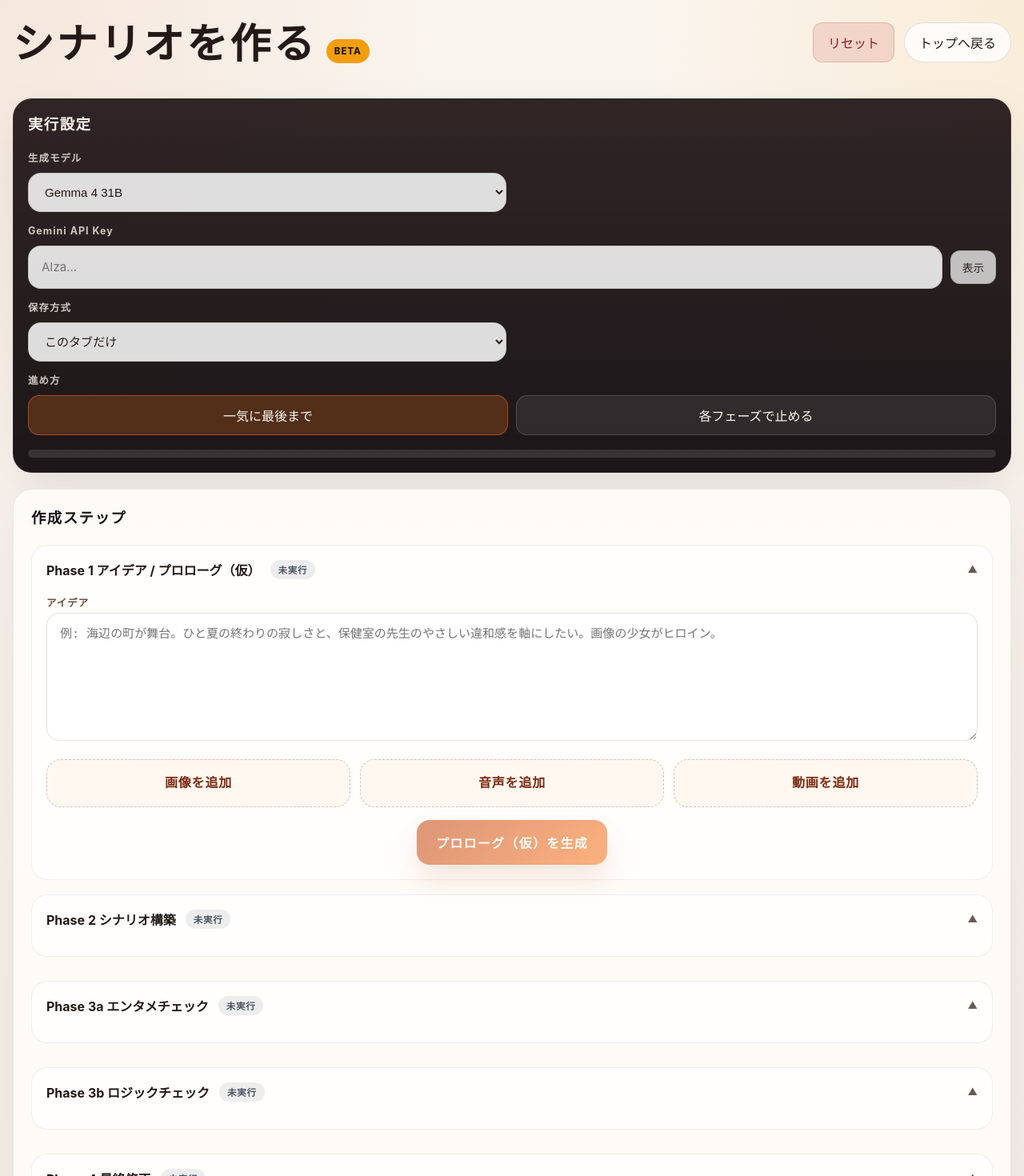
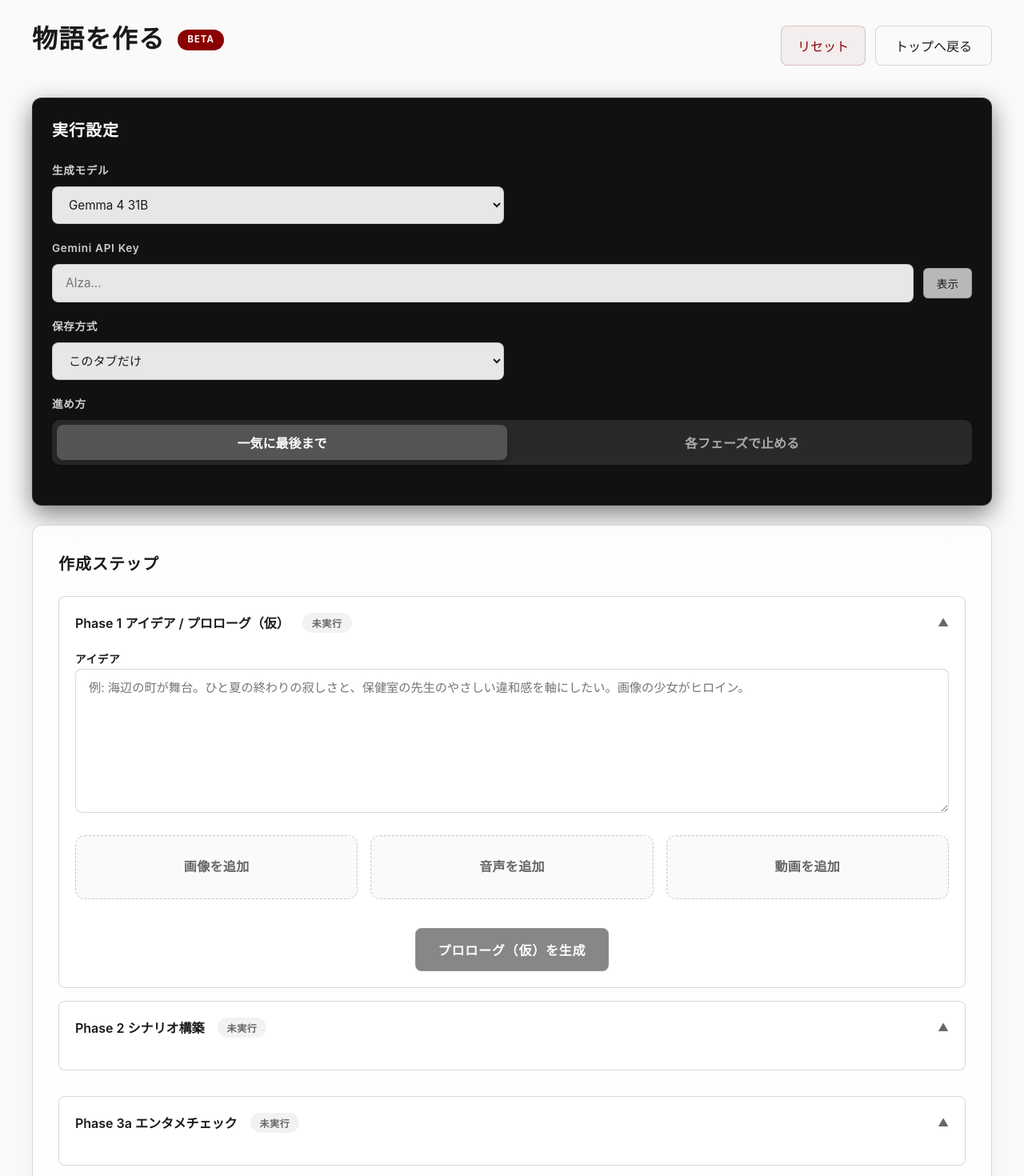
Before and after one commit to natoooooai-code/chatnoir-web, a Next.js app: page /create in a window 1280 px wide. Shown: the top 1470 px of the page at 80% size. Built offline with nearby package versions, Linux system fonts and the light colour scheme.

Commit message:
Auto save: 2026-05-23 23:35:53

```diff
--- a/src/app/create/page.module.css
+++ b/src/app/create/page.module.css
@@ -1,16 +1,13 @@
 .page {
   min-height: 100vh;
-  background:
-    radial-gradient(circle at top left, rgba(194, 65, 12, 0.08), transparent 28%),
-    radial-gradient(circle at top right, rgba(245, 158, 11, 0.1), transparent 24%),
-    linear-gradient(180deg, #faf5ef 0%, #f6efe7 100%);
-  color: #171312;
+  background-color: var(--bg-color);
+  color: var(--text-main);
 }
 
 .shell {
-  width: min(1320px, calc(100vw - 32px));
+  width: min(1200px, calc(100vw - 32px));
   margin: 0 auto;
-  padding: 28px 0 56px;
+  padding: 32px 0 64px;
 }
 
 .header {
@@ -18,30 +15,28 @@
   justify-content: space-between;
   align-items: flex-start;
   gap: 24px;
-  margin-bottom: 32px;
+  margin-bottom: 40px;
 }
 
 .headerCopy {
-  max-width: 560px;
+  max-width: 600px;
 }
 
 .titleRow {
   display: flex;
   align-items: flex-end;
   flex-wrap: wrap;
-  gap: 12px;
+  gap: 16px;
 }
 
 .title {
   margin-top: 0;
   margin-bottom: 8px;
   font-family: var(--font-serif);
-  font-size: clamp(2.2rem, 4vw, 4.2rem);
-  line-height: 1.08;
-  letter-spacing: 0.06em;
-  color: #241917;
-  white-space: nowrap;
-  word-break: keep-all;
+  font-size: clamp(1.8rem, 2.5vw, 2.5rem);
+  line-height: 1.1;
+  letter-spacing: 0.04em;
+  color: var(--text-main);
 }
 
 .betaBadge {
@@ -50,13 +45,13 @@
   justify-content: center;
   flex-shrink: 0;
   margin-bottom: 12px;
-  padding: 6px 10px;
+  padding: 4px 12px;
   border-radius: 999px;
-  background: #f59e0b;
-  color: #241917;
-  font-size: 0.72rem;
-  font-weight: 800;
-  letter-spacing: 0.08em;
+  background: var(--accent-red);
+  color: #fff;
+  font-size: 0.7rem;
+  font-weight: bold;
+  letter-spacing: 0.1em;
 }
 
 .headerActions {
@@ -73,17 +68,17 @@
 .smallButton {
   border: none;
   cursor: pointer;
-  transition: transform 0.18s ease, opacity 0.18s ease, box-shadow 0.18s ease, background 0.18s ease;
-  font-family: inherit;
+  transition: all 0.2s ease;
+  font-family: var(--font-sans);
 }
 
 .ghostButton:hover,
 .primaryButton:hover,
 .secondaryButton:hover,
 .dangerButton:hover,
-.linkButton:hover,
 .smallButton:hover {
-  transform: translateY(-1px);
+  transform: translateY(-2px);
+  box-shadow: 0 4px 15px rgba(0, 0, 0, 0.1);
 }
 
 .ghostButton:disabled,
@@ -92,74 +87,84 @@
 .dangerButton:disabled,
 .linkButton:disabled,
 .smallButton:disabled {
-  opacity: 0.55;
+  opacity: 0.5;
   cursor: not-allowed;
   transform: none;
+  box-shadow: none;
 }
 
 .ghostButton {
-  padding: 12px 18px;
-  border-radius: 999px;
-  background: rgba(255, 255, 255, 0.78);
-  color: #241917;
-  border: 1px solid rgba(70, 52, 45, 0.14);
+  padding: 12px 24px;
+  border-radius: 8px;
+  background: transparent;
+  color: var(--text-main);
+  border: 1px solid var(--glass-border);
 }
 
 .primaryButton {
-  padding: 16px 24px;
-  border-radius: 16px;
-  background: linear-gradient(135deg, #c2410c, #f97316);
-  color: #fff8f1;
-  font-weight: 700;
-  letter-spacing: 0.08em;
-  box-shadow: 0 18px 34px rgba(194, 65, 12, 0.24);
+  padding: 14px 28px;
+  border-radius: 8px;
+  background: #111;
+  color: #fff;
+  font-weight: 600;
+  letter-spacing: 0.05em;
+  border: 1px solid rgba(255, 255, 255, 0.1);
+}
+.primaryButton:hover {
+  background: #333;
 }
 
 .secondaryButton {
-  padding: 14px 20px;
-  border-radius: 14px;
-  background: rgba(23, 19, 18, 0.08);
-  color: #241917;
-  border: 1px solid rgba(23, 19, 18, 0.12);
+  padding: 12px 20px;
+  border-radius: 8px;
+  background: var(--glass-bg);
+  backdrop-filter: blur(12px);
+  -webkit-backdrop-filter: blur(12px);
+  color: var(--text-main);
+  border: 1px solid var(--glass-border);
   font-weight: 600;
 }
 
 .dangerButton {
-  padding: 12px 18px;
-  border-radius: 12px;
-  background: rgba(185, 28, 28, 0.12);
-  color: #991b1b;
-  border: 1px solid rgba(153, 27, 27, 0.18);
+  padding: 12px 20px;
+  border-radius: 8px;
+  background: rgba(139, 0, 0, 0.05);
+  color: var(--accent-red);
+  border: 1px solid rgba(139, 0, 0, 0.2);
 }
 
 .linkButton {
   padding: 8px 0;
   background: transparent;
-  color: #7c2d12;
+  color: var(--text-muted);
   text-decoration: underline;
-  text-underline-offset: 3px;
+  text-underline-offset: 4px;
+}
+.linkButton:hover {
+  color: var(--text-main);
+  transform: none;
 }
 
 .smallButton {
-  padding: 10px 14px;
-  border-radius: 12px;
-  background: rgba(255, 255, 255, 0.72);
-  color: #2b211f;
-  border: 1px solid rgba(43, 33, 31, 0.12);
+  padding: 8px 16px;
+  border-radius: 6px;
+  background: var(--glass-bg);
+  color: var(--text-main);
+  border: 1px solid var(--glass-border);
   font-size: 0.85rem;
 }
 
 .grid {
   display: flex;
   flex-direction: column;
-  gap: 24px;
+  gap: 32px;
 }
 
 .mainColumn,
 .sideColumn {
   display: flex;
   flex-direction: column;
-  gap: 20px;
+  gap: 24px;
 }
 
 .sideColumn {
@@ -172,9 +177,11 @@
 .noticeCard,
 .hookCard,
 .finalCard {
-  border-radius: 24px;
+  border-radius: 12px;
   overflow: hidden;
-  box-shadow: 0 24px 60px rgba(18, 13, 15, 0.08);
+  box-shadow: var(--glass-shadow);
+  backdrop-filter: blur(24px);
+  -webkit-backdrop-filter: blur(24px);
 }
 
 .card,
@@ -182,14 +189,15 @@
 .noticeCard,
 .hookCard,
 .finalCard {
-  background: rgba(255, 252, 247, 0.88);
-  border: 1px solid rgba(78, 54, 45, 0.1);
+  background: var(--glass-bg);
+  border: 1px solid var(--glass-border);
 }
 
 .darkCard {
-  background: linear-gradient(180deg, rgba(36, 23, 25, 0.94), rgba(18, 13, 15, 0.96));
-  color: #fff8f1;
-  border: 1px solid rgba(255, 248, 241, 0.08);
+  background: #111;
+  color: #fff;
+  border: 1px solid rgba(255, 255, 255, 0.1);
+  box-shadow: 0 10px 30px rgba(0, 0, 0, 0.5);
 }
 
 .cardBody,
@@ -198,11 +206,11 @@
 .hookBody,
 .finalBody,
 .darkBody {
-  padding: 22px;
+  padding: 32px;
 }
 
 .darkBody {
-  padding: 18px;
+  padding: 24px;
 }
 
 .sectionHeader {
@@ -210,30 +218,34 @@
   justify-content: space-between;
   align-items: flex-start;
   gap: 16px;
-  margin-bottom: 16px;
+  margin-bottom: 24px;
 }
 
 .sectionTitle {
   font-family: var(--font-serif);
-  font-size: 1.15rem;
-  letter-spacing: 0.08em;
+  font-size: 1.25rem;
+  letter-spacing: 0.05em;
+  color: var(--text-main);
+}
+.darkCard .sectionTitle {
+  color: #fff;
 }
 
 .sectionDesc {
-  margin-top: 6px;
-  color: #5b4d48;
-  font-size: 0.88rem;
-  line-height: 1.75;
+  margin-top: 8px;
+  color: var(--text-muted);
+  font-size: 0.9rem;
+  line-height: 1.6;
 }
 
 .darkBody .sectionDesc {
-  color: rgba(255, 248, 241, 0.78);
+  color: rgba(255, 255, 255, 0.6);
 }
 
 .formGrid {
   display: grid;
   grid-template-columns: repeat(2, minmax(0, 1fr));
-  gap: 14px;
+  gap: 20px;
 }
 
 .field,
@@ -248,64 +260,66 @@
 }
 
 .label {
-  font-size: 0.78rem;
-  font-weight: 700;
-  letter-spacing: 0.08em;
-  color: #6c4b3d;
+  font-size: 0.85rem;
+  font-weight: 600;
+  letter-spacing: 0.05em;
+  color: var(--text-main);
 }
 
 .darkBody .label {
-  color: rgba(255, 248, 241, 0.78);
+  color: rgba(255, 255, 255, 0.8);
 }
 
 .input,
 .textarea,
 .select {
   width: 100%;
-  border-radius: 16px;
-  border: 1px solid rgba(70, 52, 45, 0.14);
-  background: rgba(255, 255, 255, 0.85);
-  color: #241917;
-  padding: 14px 16px;
-  font-size: 0.94rem;
-  line-height: 1.6;
+  border-radius: 8px;
+  border: 1px solid rgba(0, 0, 0, 0.15);
+  background: rgba(255, 255, 255, 0.9);
+  color: var(--text-main);
+  padding: 12px 16px;
+  font-size: 0.95rem;
+  line-height: 1.5;
   outline: none;
+  transition: border-color 0.2s, box-shadow 0.2s;
+  font-family: var(--font-sans);
 }
 
 .input:focus,
 .textarea:focus,
 .select:focus {
-  border-color: rgba(194, 65, 12, 0.54);
-  box-shadow: 0 0 0 4px rgba(249, 115, 22, 0.12);
+  border-color: #333;
+  box-shadow: 0 0 0 3px rgba(0, 0, 0, 0.05);
 }
 
 .textarea {
-  min-height: 160px;
+  min-height: 180px;
   resize: vertical;
 }
 
 .helperText {
-  color: #6c4b3d;
-  font-size: 0.78rem;
-  line-height: 1.7;
+  color: var(--text-muted);
+  font-size: 0.85rem;
+  line-height: 1.6;
 }
 
 .helperPanel {
   min-height: 56px;
   display: flex;
   align-items: center;
-  border-radius: 16px;
-  border: 1px solid rgba(70, 52, 45, 0.12);
-  background: rgba(255, 255, 255, 0.72);
-  color: #6c4b3d;
-  padding: 14px 16px;
-  font-size: 0.82rem;
-  line-height: 1.7;
+  border-radius: 8px;
+  border: 1px solid rgba(0, 0, 0, 0.1);
+  background: rgba(0, 0, 0, 0.02);
+  color: var(--text-main);
+  padding: 16px;
+  font-size: 0.85rem;
+  line-height: 1.6;
 }
 
 .secretField {
   display: flex;
-  gap: 10px;
+  gap: 12px;
   align-items: center;
 }
 
@@ -316,25 +330,31 @@
 .uploadGrid {
   display: grid;
   grid-template-columns: repeat(3, minmax(0, 1fr));
-  gap: 12px;
+  gap: 16px;
 }
 
 .uploadButton {
   display: flex;
   align-items: center;
   justify-content: center;
-  min-height: 58px;
-  padding: 16px 18px;
-  border-radius: 18px;
-  border: 1px dashed rgba(124, 45, 18, 0.28);
-  background: rgba(255, 247, 237, 0.78);
-  color: #7c2d12;
+  min-height: 80px;
+  padding: 16px;
+  border-radius: 12px;
+  border: 1px dashed rgba(0, 0, 0, 0.2);
+  background: rgba(0, 0, 0, 0.02);
+  color: var(--text-muted);
   cursor: pointer;
+  transition: all 0.2s;
+}
+.uploadButton:hover {
+  background: rgba(0, 0, 0, 0.05);
+  border-color: rgba(0, 0, 0, 0.4);
+  color: var(--text-main);
 }
 
 .uploadTitle {
-  font-weight: 700;
-  letter-spacing: 0.05em;
+  font-weight: 600;
+  letter-spacing: 0.02em;
 }
 
 .hiddenInput {
@@ -346,7 +366,7 @@
 .finalFiles {
   display: flex;
   flex-direction: column;
-  gap: 10px;
+  gap: 12px;
 }
 
 .attachmentItem,
@@ -355,11 +375,11 @@
   display: flex;
   justify-content: space-between;
   align-items: flex-start;
-  gap: 14px;
-  padding: 14px 16px;
-  border-radius: 16px;
-  background: rgba(255, 255, 255, 0.74);
-  border: 1px solid rgba(70, 52, 45, 0.08);
+  gap: 16px;
+  padding: 16px;
+  border-radius: 8px;
+  background: rgba(255, 255, 255, 0.8);
+  border: 1px solid rgba(0, 0, 0, 0.05);
 }
 
 .attachmentMeta,
@@ -371,8 +391,8 @@
 .attachmentName,
 .downloadTitle,
 .finalFileTitle {
-  font-weight: 700;
-  color: #241917;
+  font-weight: 600;
+  color: var(--text-main);
   overflow-wrap: anywhere;
 }
 
@@ -380,16 +400,16 @@
 .downloadSub,
 .finalFileSub {
   margin-top: 4px;
-  color: #6b5b56;
-  font-size: 0.8rem;
-  line-height: 1.6;
+  color: var(--text-muted);
+  font-size: 0.85rem;
+  line-height: 1.5;
 }
 
 .badgeRow {
   display: flex;
   flex-wrap: wrap;
   gap: 8px;
-  margin-top: 6px;
+  margin-top: 8px;
 }
 
 .badge,
@@ -398,59 +418,59 @@
   display: inline-flex;
   align-items: center;
   border-radius: 999px;
-  padding: 4px 10px;
-  font-size: 0.72rem;
-  font-weight: 700;
-  letter-spacing: 0.06em;
+  padding: 4px 12px;
+  font-size: 0.75rem;
+  font-weight: 600;
+  letter-spacing: 0.05em;
 }
 
 .badge {
-  background: rgba(124, 45, 18, 0.1);
-  color: #7c2d12;
+  background: rgba(0, 0, 0, 0.05);
+  color: var(--text-muted);
 }
 
 .phaseBadge {
-  background: rgba(36, 23, 25, 0.08);
-  color: #3b2b28;
+  background: var(--text-main);
+  color: #fff;
 }
 
 .statusIdle {
-  background: rgba(107, 114, 128, 0.12);
-  color: #4b5563;
+  background: rgba(0, 0, 0, 0.05);
+  color: var(--text-muted);
 }
 
 .statusRunning {
-  background: rgba(245, 158, 11, 0.18);
-  color: #92400e;
+  background: rgba(245, 158, 11, 0.15);
+  color: #b45309;
 }
 
 .statusDone {
-  background: rgba(16, 185, 129, 0.16);
+  background: rgba(16, 185, 129, 0.15);
   color: #047857;
 }
 
 .statusWaiting {
-  background: rgba(59, 130, 246, 0.16);
+  background: rgba(59, 130, 246, 0.15);
   color: #1d4ed8;
 }
 
 .statusError {
-  background: rgba(239, 68, 68, 0.14);
-  color: #b91c1c;
+  background: rgba(239, 68, 68, 0.15);
+  color: var(--accent-red);
 }
 
 .phaseList {
   display: flex;
   flex-direction: column;
-  gap: 12px;
+  gap: 16px;
 }
 
 .phaseBlock {
-  margin-top: 18px;
-  padding: 18px;
-  border-radius: 20px;
-  background: rgba(255, 255, 255, 0.72);
-  border: 1px solid rgba(70, 52, 45, 0.08);
+  margin-top: 16px;
+  padding: 20px;
+  border-radius: 8px;
+  background: rgba(255, 255, 255, 0.6);
+  border: 1px solid var(--glass-border);
 }
 
 .phaseToggle {
@@ -458,7 +478,7 @@
   display: flex;
   align-items: center;
   justify-content: space-between;
-  gap: 12px;
+  gap: 16px;
   background: transparent;
   border: none;
   padding: 0;
@@ -470,129 +490,168 @@
 .phaseToggleMeta {
   display: flex;
   align-items: center;
-  gap: 12px;
+  gap: 16px;
   min-width: 0;
   flex-wrap: wrap;
 }
 
 .phaseToggleIcon {
-  color: #6b5b56;
-  font-size: 0.78rem;
-  line-height: 1;
+  color: var(--text-muted);
+  font-size: 0.85rem;
+  transition: transform 0.2s;
 }
 
 .phaseContent {
-  margin-top: 16px;
+  margin-top: 20px;
   display: flex;
   flex-direction: column;
-  gap: 16px;
+  gap: 20px;
 }
 
 .phaseTabs {
   display: flex;
   flex-wrap: wrap;
-  gap: 10px;
+  gap: 8px;
   margin-bottom: 16px;
+  border-bottom: 1px solid var(--glass-border);
+  padding-bottom: 8px;
 }
 
 .phaseTab {
   display: flex;
   align-items: center;
-  gap: 10px;
-  padding: 12px 14px;
-  border-radius: 14px;
-  border: 1px solid rgba(70, 52, 45, 0.12);
-  background: rgba(255, 255, 255, 0.76);
-  color: #241917;
+  gap: 8px;
+  padding: 8px 16px;
+  border-radius: 6px;
+  border: none;
+  background: transparent;
+  color: var(--text-muted);
   cursor: pointer;
+  font-weight: 600;
+  transition: all 0.2s;
+}
+.phaseTab:hover {
+  color: var(--text-main);
+  background: rgba(0, 0, 0, 0.05);
 }
 
 .phaseTabActive {
-  background: rgba(124, 45, 18, 0.1);
-  border-color: rgba(124, 45, 18, 0.28);
+  background: var(--text-main);
+  color: #fff;
+}
+.phaseTabActive:hover {
+  background: var(--text-main);
+  color: #fff;
 }
 
 .phaseTitleRow {
   display: flex;
   justify-content: space-between;
   align-items: center;
-  gap: 12px;
+  gap: 16px;
 }
 
 .phaseNotes {
   margin-top: 8px;
-  color: #6b5b56;
-  font-size: 0.84rem;
-  line-height: 1.75;
+  color: var(--text-muted);
+  font-size: 0.85rem;
+  line-height: 1.6;
 }
 
 .progressLine {
-  height: 10px;
+  height: 6px;
   width: 100%;
   border-radius: 999px;
-  background: rgba(255, 255, 255, 0.12);
+  background: rgba(0, 0, 0, 0.1);
   overflow: hidden;
-  margin-top: 18px;
+  margin-top: 20px;
 }
 
 .progressFill {
   height: 100%;
-  background: linear-gradient(90deg, #f59e0b, #f97316, #ea580c);
+  background: var(--text-main);
+  transition: width 0.3s ease;
 }
 
 .noticeText,
 .errorText,
 .successText {
-  font-size: 0.9rem;
-  line-height: 1.8;
+  font-size: 0.95rem;
+  line-height: 1.6;
 }
 
 .errorText {
-  color: #991b1b;
+  color: var(--accent-red);
 }
 
 .successText {
-  color: #065f46;
+  color: #047857;
 }
 
 .hookPreview {
   white-space: pre-wrap;
-  line-height: 1.9;
-  color: #241917;
-  max-height: 420px;
+  line-height: 1.8;
+  color: var(--text-main);
+  max-height: 400px;
   overflow: auto;
-  padding-right: 6px;
+  padding-right: 8px;
+  font-family: var(--font-serif);
 }
 
 .actionsRow,
 .inlineActions {
   display: flex;
   flex-wrap: wrap;
-  gap: 12px;
+  gap: 16px;
 }
 
 .centeredActions {
   justify-content: center;
+  margin-top: 16px;
 }
 
 .modeSwitcher {
   display: grid;
   grid-template-columns: repeat(2, minmax(0, 1fr));
-  gap: 10px;
+  gap: 12px;
+  background: rgba(0, 0, 0, 0.05);
+  padding: 6px;
+  border-radius: 10px;
 }
 
 .modeButton {
-  border: 1px solid rgba(255, 248, 241, 0.16);
-  background: rgba(255, 255, 255, 0.08);
-  color: #fff8f1;
-  border-radius: 14px;
-  padding: 12px 14px;
+  border: none;
+  background: transparent;
+  color: var(--text-muted);
+  border-radius: 8px;
+  padding: 10px 16px;
   cursor: pointer;
+  font-weight: 600;
+  transition: all 0.2s;
 }
 
 .modeButtonActive {
-  background: rgba(249, 115, 22, 0.24);
-  border-color: rgba(249, 115, 22, 0.5);
+  background: #fff;
+  color: var(--text-main);
+  box-shadow: 0 2px 8px rgba(0, 0, 0, 0.1);
+}
+
+.darkBody .modeSwitcher {
+  background: rgba(255, 255, 255, 0.1);
+}
+
+.darkBody .modeButton {
+  color: rgba(255, 255, 255, 0.6);
+}
+.darkBody .modeButton:hover {
+  color: #fff;
+  background: rgba(255, 255, 255, 0.05);
+}
+
+.darkBody .modeButtonActive {
+  background: rgba(255, 255, 255, 0.2);
+  color: #fff;
+  box-shadow: 0 2px 8px rgba(0, 0, 0, 0.2);
 }
 
 .downloadSubpanel {
--- a/src/app/create/page.tsx
+++ b/src/app/create/page.tsx
@@ -49,6 +49,14 @@ type PhasePromptRecord = Partial<Record<GenerationPhaseId, string>>;
 type ArtifactRecord = Partial<Record<GenerationPhaseId, GenerationArtifact>>;
 type PhaseVisibilityRecord = Record<GenerationPhaseId, boolean>;
 type ParsedFinalScenario = ReturnType<typeof parseFinalScenarioPackage>;
+
+type AppConfirmState = {
+  title: string;
+  message: string;
+  confirmLabel: string;
+  cancelLabel: string;
+  danger?: boolean;
+};
 
 type ScenarioCreateDraft = {
   selectedModel: string;
@@ -491,6 +499,33 @@ export default function ScenarioCreatePage() {
   const [scenarioFileStem, setScenarioFileStem] = useState('scenario');
   const [finalScenario, setFinalScenario] = useState<ParsedFinalScenario | null>(null);
 
+  const [appConfirm, setAppConfirm] = useState<AppConfirmState | null>(null);
+  const confirmResolverRef = useRef<((value: boolean) => void) | null>(null);
+
+  const showAppConfirm = (
+    message: string,
+    options: Partial<Omit<AppConfirmState, 'message'>> = {},
+  ) => {
+    return new Promise<boolean>((resolve) => {
+      confirmResolverRef.current?.(false);
+      confirmResolverRef.current = resolve;
+      setAppConfirm({
+        title: options.title ?? '確認',
+        message,
+        confirmLabel: options.confirmLabel ?? 'OK',
+        cancelLabel: options.cancelLabel ?? 'キャンセル',
+        danger: options.danger ?? false,
+      });
+    });
+  };
+
+  const closeAppConfirm = (result: boolean) => {
+    const resolve = confirmResolverRef.current;
+    confirmResolverRef.current = null;
+    setAppConfirm(null);
+    resolve?.(result);
+  };
+
   const mediaSummary = useMemo(
     () => summarizeAttachments(attachments.map(({ id, name, mimeType, sizeBytes, kind }) => ({ id, name, mimeType, sizeBytes, kind }))),
     [attachments],
@@ -716,8 +751,8 @@ export default function ScenarioCreatePage() {
     setFinalScenario(null);
   };
 
-  const handleResetDraft = () => {
-    if (!window.confirm('シナリオ生成ページの状態をリセットします。よろしいですか？')) return;
+  const handleResetDraft = async () => {
+    if (!(await showAppConfirm('リセットします。よろしいですか？', { title: 'リセット', danger: true, confirmLabel: 'リセット' }))) return;
     clearStoredCreateDraft();
     resetDraftState();
   };
@@ -1417,7 +1452,7 @@ export default function ScenarioCreatePage() {
         <header className={styles.header}>
           <div className={styles.headerCopy}>
             <div className={styles.titleRow}>
-              <h1 className={styles.title}>シナリオを作る</h1>
+              <h1 className={styles.title}>物語を作る</h1>
               <span className={styles.betaBadge}>BETA</span>
             </div>
           </div>
@@ -1616,7 +1651,7 @@ export default function ScenarioCreatePage() {
                                 </div>
                               </div>
                               <button type="button" className={styles.smallButton} onClick={() => setAttachments((prev) => prev.filter((item) => item.id !== attachment.id))}>
-                                添付を外す
+                                削除
                               </button>
                             </div>
                           ))}
@@ -1783,6 +1818,19 @@ export default function ScenarioCreatePage() {
           </aside>
         </div>
       </div>
+
+      {appConfirm && (
+        <div onClick={() => closeAppConfirm(false)} style={{ position: 'fixed', top: 0, left: 0, right: 0, bottom: 0, background: 'rgba(0,0,0,0.7)', zIndex: 3000, display: 'flex', alignItems: 'center', justifyContent: 'center', padding: '24px 16px', backdropFilter: 'blur(6px)' }}>
+          <div onClick={(e) => e.stopPropagation()} style={{ background: 'var(--glass-bg, rgba(255,255,255,0.9))', backdropFilter: 'blur(24px)', border: '1px solid var(--glass-border, rgba(0,0,0,0.1))', padding: '24px', borderRadius: '12px', width: '100%', maxWidth: '420px', boxShadow: '0 12px 40px rgba(0,0,0,0.2)' }}>
+            <h3 style={{ margin: 0, color: 'var(--text-main, #111)', fontSize: '1rem', letterSpacing: '1.6px' }}>{appConfirm.title}</h3>
+            <p style={{ margin: '0.8rem 0 1.5rem', color: 'var(--text-main, #111)', fontSize: '0.92rem', lineHeight: 1.75, whiteSpace: 'pre-wrap', wordBreak: 'break-word' }}>{appConfirm.message}</p>
+            <div style={{ display: 'flex', justifyContent: 'flex-end', gap: '12px' }}>
+              <button onClick={() => closeAppConfirm(false)} style={{ background: 'transparent', color: 'var(--text-main, #111)', border: '1px solid var(--glass-border, rgba(0,0,0,0.15))', borderRadius: '999px', padding: '0.72rem 1.5rem', fontSize: '0.9rem', cursor: 'pointer', minWidth: '108px' }}>{appConfirm.cancelLabel}</button>
+              <button onClick={() => closeAppConfirm(true)} style={{ background: appConfirm.danger ? '#b91c1c' : '#111', color: '#fff', border: 'none', borderRadius: '999px', padding: '0.72rem 1.5rem', fontSize: '0.9rem', cursor: 'pointer', minWidth: '108px', fontWeight: 700 }}>{appConfirm.confirmLabel}</button>
+            </div>
+          </div>
+        </div>
+      )}
     </div>
   );
 }
```
